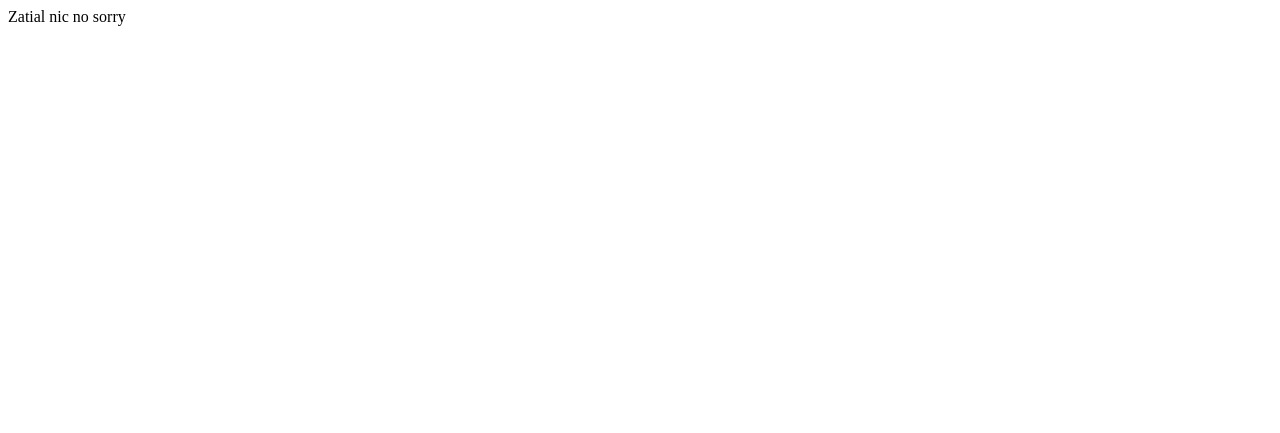
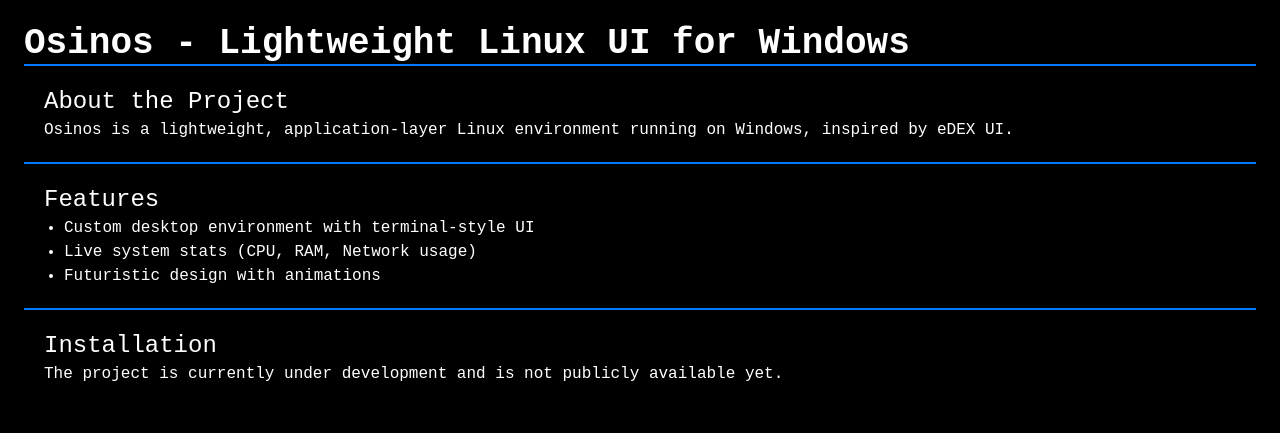
Before and after one commit to Tommager1107/osinos, a plain HTML site: page index.html in a window 1280 px wide. Drawn offline with nearby package versions, Linux system fonts and the light colour scheme.

Commit message:
Update index.html

```diff
--- a/index.html
+++ b/index.html
@@ -1 +1,61 @@
-Zatial nic no sorry
+<!DOCTYPE html>
+<html lang="en">
+<head>
+    <meta charset="UTF-8">
+    <meta name="viewport" content="width=device-width, initial-scale=1.0">
+    <title>Osinos - eDEX UI Style</title>
+    <script src="https://cdn.tailwindcss.com"></script>
+    <style>
+        body {
+            background-color: black;
+            color: white;
+            font-family: 'Courier New', Courier, monospace;
+            overflow: hidden;
+        }
+
+        .fade-in {
+            opacity: 0;
+            animation: fadeIn 0.5s ease-in forwards;
+        }
+
+        @keyframes fadeIn {
+            from {
+                opacity: 0;
+            }
+
+            to {
+                opacity: 1;
+            }
+        }
+
+        .section {
+            border-top: 2px solid #007bff;
+            padding: 20px;
+        }
+    </style>
+</head>
+<body class="p-6">
+    <div class="container mx-auto">
+        <h1 class="text-4xl font-bold fade-in">Osinos - Lightweight Linux UI for Windows</h1>
+
+        <div class="section fade-in">
+            <h2 class="text-2xl">About the Project</h2>
+            <p>Osinos is a lightweight, application-layer Linux environment running on Windows, inspired by eDEX UI.</p>
+        </div>
+
+        <div class="section fade-in">
+            <h2 class="text-2xl">Features</h2>
+            <ul class="list-disc pl-5">
+                <li>Custom desktop environment with terminal-style UI</li>
+                <li>Live system stats (CPU, RAM, Network usage)</li>
+                <li>Futuristic design with animations</li>
+            </ul>
+        </div>
+
+        <div class="section fade-in">
+            <h2 class="text-2xl">Installation</h2>
+            <p>The project is currently under development and is not publicly available yet.</p>
+        </div>
+    </div>
+</body>
+</html>
```
